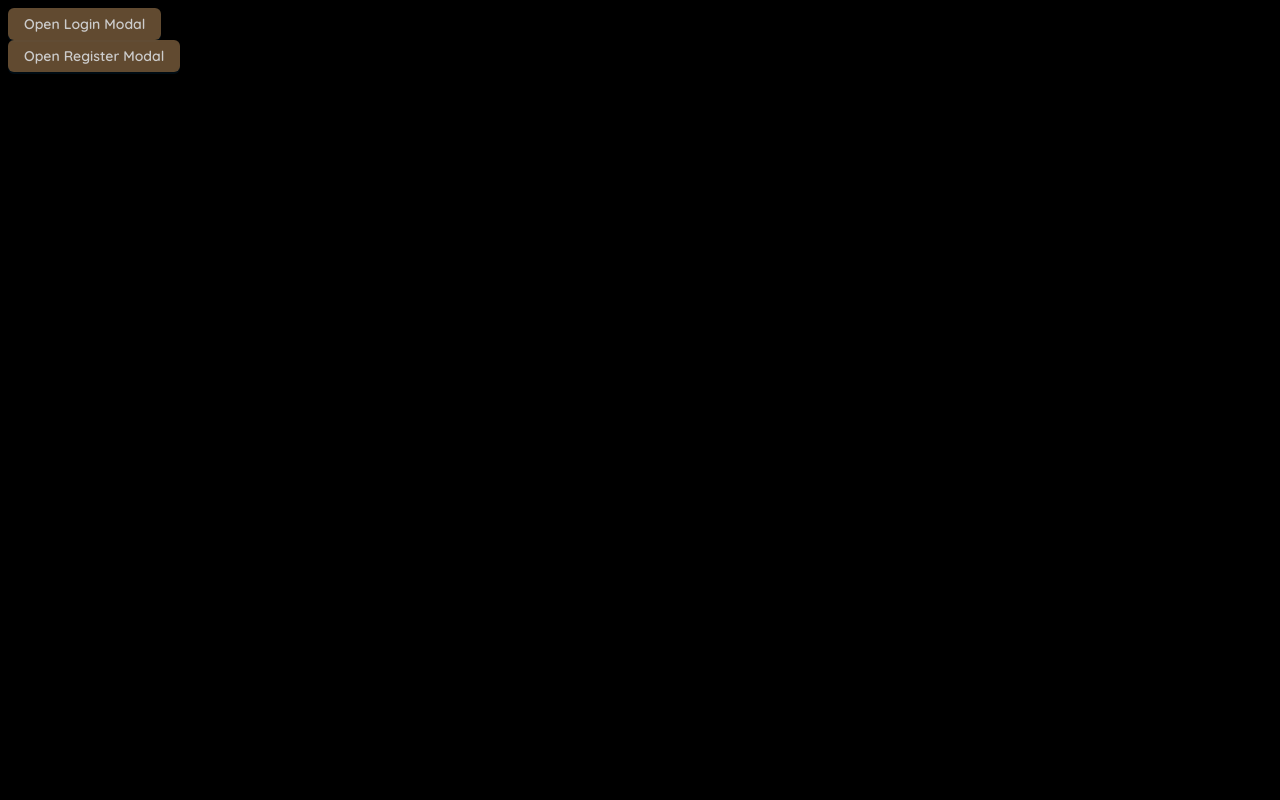
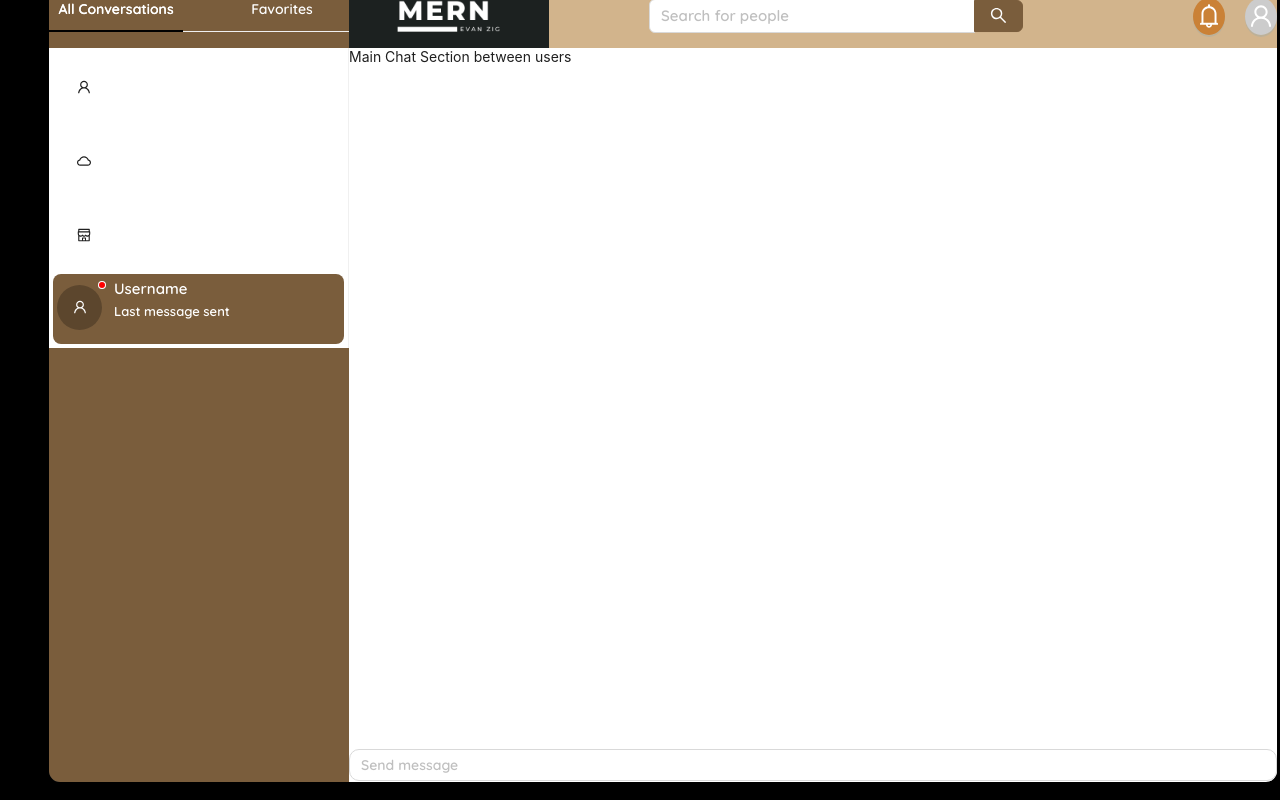
Before and after one commit to EvanZig/messengerApp, a React (Create React App) app in the folder client/: page / in a window 1280 px wide. Built offline with nearby package versions, Linux system fonts and the light colour scheme.

Commit message:
fixed sideusercard style

```diff
--- a/client/src/App.tsx
+++ b/client/src/App.tsx
@@ -10,9 +10,9 @@ function App() {
     return (
         <>
             <Topbar />
-            {/* <ChatLayout /> */}
-            <LoginModal />
-            <RegisterModal />
+            <ChatLayout />
+            {/* <LoginModal />
+            <RegisterModal /> */}
             <Footer />
         </>
     )
--- a/client/src/components/ChatUi/ChatSidebar/Sidebar.tsx
+++ b/client/src/components/ChatUi/ChatSidebar/Sidebar.tsx
@@ -13,7 +13,6 @@ const items: MenuProps['items'] = [
 ].map((icon, index) => ({
     key: String(index + 1),
     icon: React.createElement(icon),
-    label: `nav ${index + 1}`,
     className: 'sidebarMenuItems',
 }))
 
--- a/client/src/components/ChatUi/ChatSidebar/SidebarUserCard.tsx
+++ b/client/src/components/ChatUi/ChatSidebar/SidebarUserCard.tsx
@@ -1,6 +1,7 @@
 import React, { useState } from 'react'
 import { Avatar, Badge } from 'antd'
 import { UserOutlined } from '@ant-design/icons'
+import '../../../styles/componentStyling/ChatSidebar/SideBarUserCard.scss'
 
 export default function SidebarUserCard() {
     const [userOnline, setUserOnline] = useState(false)
@@ -10,7 +11,7 @@ export default function SidebarUserCard() {
         marginLeft: '-20px',
     }
     return (
-        <div>
+        <div style={{ display: 'flex' }}>
             <Badge dot style={dotColor}>
                 <Avatar
                     size={45}
@@ -18,7 +19,10 @@ export default function SidebarUserCard() {
                     style={{ marginLeft: '-20px' }}
                 />
             </Badge>
-            <div>Content of nav 4</div>
+            <div className="userCardWrapper">
+                <div className="userCardUsername"> Username </div>
+                <div className="lastMessageSent"> Last message sent </div>
+            </div>
         </div>
     )
 }
--- /dev/null
+++ b/client/src/styles/componentStyling/ChatSidebar/SideBarUserCard.scss
@@ -0,0 +1,18 @@
+.userCardWrapper {
+    max-height: 65px;
+    margin-left: 12px;
+    margin-top: -16px;
+    font-family: 'Quicksand', sans-serif;
+}
+
+.userCardUsername {
+    font-weight: bold;
+    max-height: 20px;
+    font-size: 15px;
+}
+
+.lastMessageSent {
+    height: 60px;
+    font-size: 13px;
+    margin-top: 2px;
+}
```
